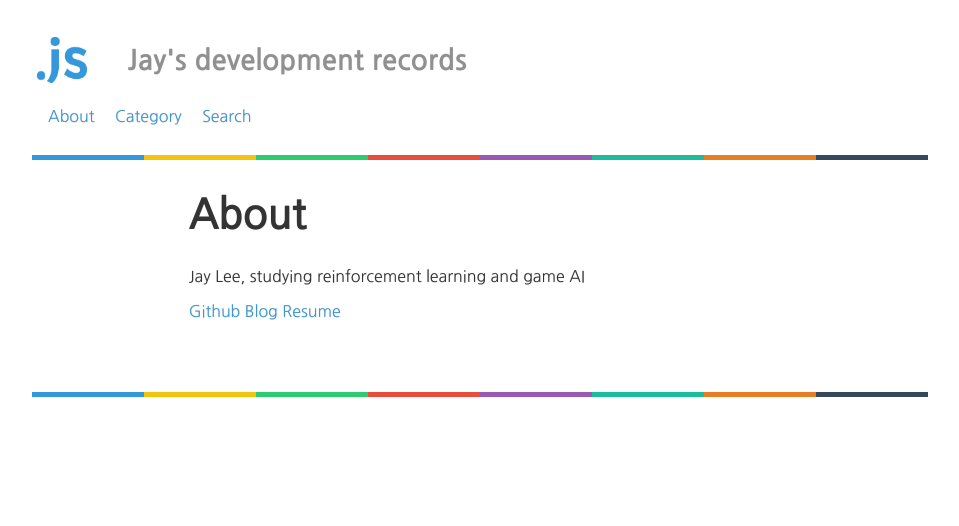
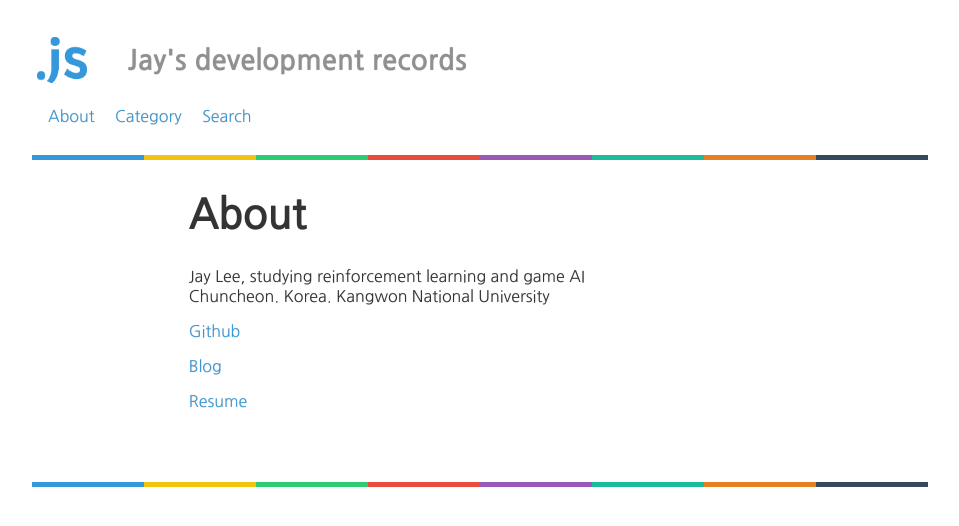
Before and after one commit to Clarit7/clarit7.github.io, a Jekyll site: the page built from about.md, in a window 1280 px wide. Shown: the top 526 px of the page, without its empty margins (160-1119 px from the left). Built offline with Jekyll 4.4.1, drawn with Linux system fonts in a browser that asks for light colours; some web fonts are replaced.

Commit message:
Update about.md

```diff
--- a/about.md
+++ b/about.md
@@ -6,8 +6,12 @@ permalink: /about/
 
 
 Jay Lee, studying reinforcement learning and game AI
-
+<br/>
+Chuncheon. Korea.
+Kangwon National University
 
 [Github](https://github.com/Clarit7)
+
 [Blog](https://clarit7.github.io)
+
 [Resume](https://programmers.co.kr/resumes/219363)
```
